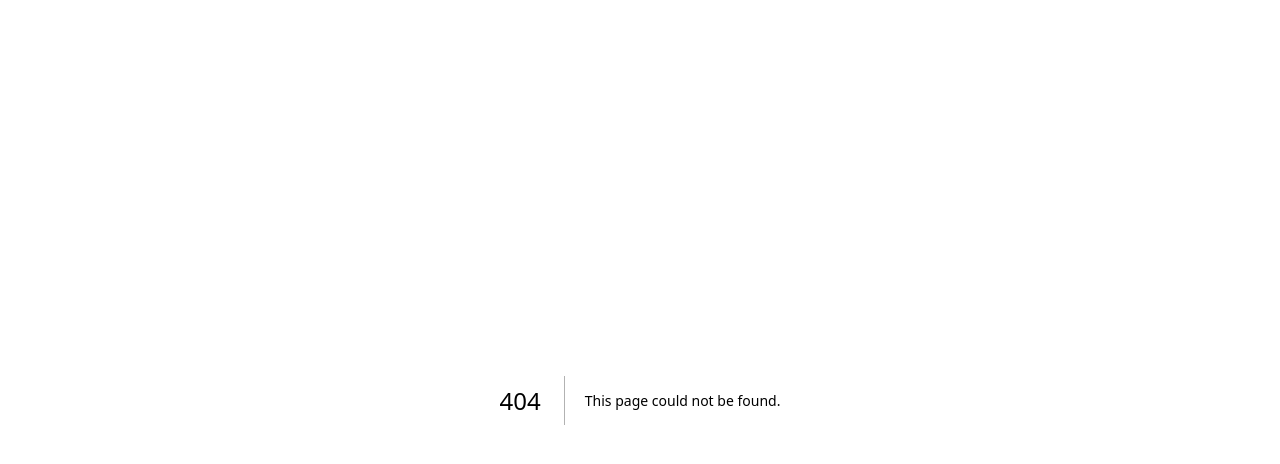
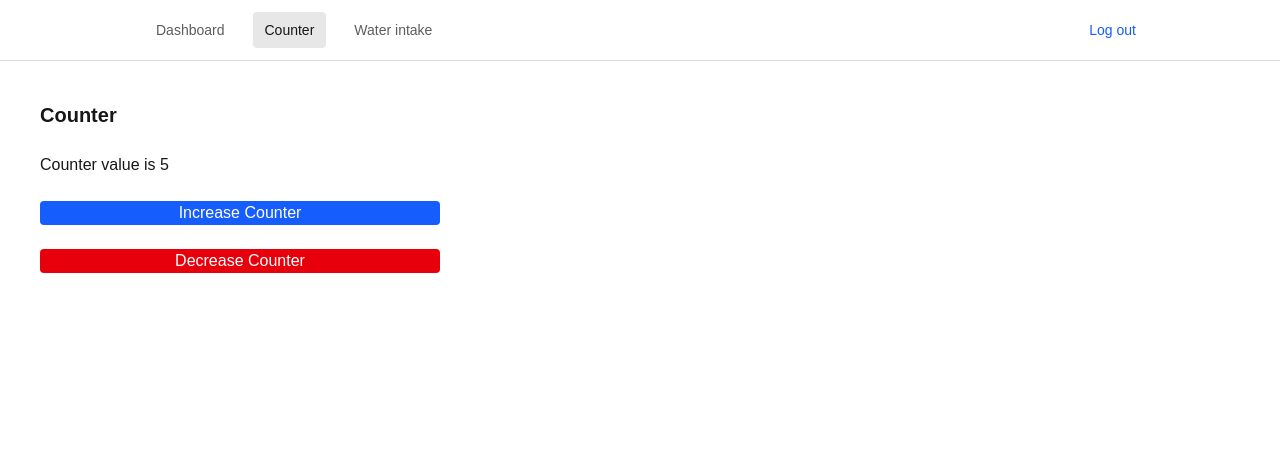
Before and after one commit to Suraj-B-Chettri/reactcounter, a Next.js app: page /counter in a window 1280 px wide. Before the commit this address had no page. Shown: the top 464 px of the page. Built offline with nearby package versions, Linux system fonts and the light colour scheme.

Commit message:
water intake and dahsboard screens added

```diff
--- /dev/null
+++ b/app/(main)/AppNav.tsx
@@ -0,0 +1,51 @@
+"use client";
+
+import Link from "next/link";
+import { usePathname } from "next/navigation";
+import { logoutAction } from "@/lib/auth-actions";
+
+const links = [
+  { href: "/", label: "Dashboard" },
+  { href: "/counter", label: "Counter" },
+  { href: "/water-intake", label: "Water intake" },
+] as const;
+
+export function AppNav() {
+  const pathname = usePathname();
+
+  return (
+    <header className="sticky top-0 z-10 border-b border-[color:var(--foreground)]/15 bg-[color:var(--background)]/80 backdrop-blur-sm">
+      <div className="mx-auto flex max-w-5xl flex-wrap items-center justify-between gap-3 px-4 py-3">
+        <nav className="flex flex-wrap items-center gap-1 sm:gap-4" aria-label="Main">
+          {links.map(({ href, label }) => {
+            const active =
+              href === "/"
+                ? pathname === "/"
+                : pathname === href || pathname.startsWith(`${href}/`);
+            return (
+              <Link
+                key={href}
+                href={href}
+                className={`rounded-sm px-3 py-2 text-sm font-medium transition-colors ${
+                  active
+                    ? "bg-[color:var(--foreground)]/10 text-[color:var(--foreground)]"
+                    : "text-[color:var(--foreground)]/70 hover:bg-[color:var(--foreground)]/5 hover:text-[color:var(--foreground)]"
+                }`}
+              >
+                {label}
+              </Link>
+            );
+          })}
+        </nav>
+        <form action={logoutAction}>
+          <button
+            type="submit"
+            className="text-sm font-medium text-blue-600 underline-offset-4 hover:underline dark:text-blue-400"
+          >
+            Log out
+          </button>
+        </form>
+      </div>
+    </header>
+  );
+}
--- /dev/null
+++ b/app/(main)/counter/page.tsx
@@ -0,0 +1,75 @@
+"use client";
+
+import { useCallback, useState } from "react";
+import CounterHistory from "@/app/CounterHistory";
+
+type HistoryItem = { id: number; value: number };
+type CounterState = { count: number; history: HistoryItem[] };
+
+export default function CounterPage() {
+  const [counterState, setCounterState] = useState<CounterState>({
+    count: 5,
+    history: [],
+  });
+  const [sum, setSum] = useState<number>(0);
+  const { count, history } = counterState;
+
+  const updateCounter = useCallback((buffer: number) => {
+    setCounterState((prevState) => {
+      const newCount = prevState?.count + buffer;
+      return {
+        count: newCount,
+        history: [...prevState?.history, { id: Date.now(), value: newCount }],
+      };
+    });
+  }, []);
+
+  const increaseCounter = useCallback(() => {
+    updateCounter(1);
+  }, [updateCounter]);
+
+  const decreaseCounter = useCallback(() => {
+    updateCounter(-1);
+  }, [updateCounter]);
+
+  const getTotalWithBuffer = useCallback(
+    (buffer: number) => {
+      const total = history.reduce((acc, record) => acc + record.value, 0);
+      setSum(total + buffer);
+    },
+    [history]
+  );
+
+  const clearHistory = useCallback(() => {
+    setCounterState((prevState) => ({ ...prevState, history: [] }));
+    setSum(0);
+  }, []);
+
+  return (
+    <div className="flex flex-col justify-center px-4 pt-10 sm:px-10">
+      <h1 className="mb-6 text-xl font-semibold">Counter</h1>
+      <div>Counter value is {count}</div>
+      <br />
+      <button
+        className="w-100 rounded-sm bg-blue-600 text-white hover:bg-blue-700 focus:ring-2 focus:ring-blue-500 focus:ring-offset-4"
+        onClick={increaseCounter}
+      >
+        Increase Counter
+      </button>
+      <br />
+      <button
+        className="w-100 rounded-sm bg-red-600 text-white hover:bg-red-700 focus:ring-2 focus:ring-red-500 focus:ring-offset-4"
+        onClick={decreaseCounter}
+      >
+        Decrease Counter
+      </button>
+
+      <CounterHistory
+        history={history}
+        sum={sum}
+        onSum={getTotalWithBuffer}
+        onClear={clearHistory}
+      />
+    </div>
+  );
+}
--- /dev/null
+++ b/app/(main)/layout.tsx
@@ -0,0 +1,14 @@
+import { AppNav } from "./AppNav";
+
+export default function MainLayout({
+  children,
+}: Readonly<{
+  children: React.ReactNode;
+}>) {
+  return (
+    <div className="flex min-h-full flex-1 flex-col">
+      <AppNav />
+      <main className="flex-1">{children}</main>
+    </div>
+  );
+}
--- /dev/null
+++ b/app/(main)/page.tsx
@@ -0,0 +1,8 @@
+export default function DashboardPage() {
+  return (
+    <div className="px-4 py-10 sm:px-10">
+      <h1 className="text-2xl font-semibold tracking-tight">Dashboard</h1>
+      <p className="mt-3 text-[color:var(--foreground)]/80">Welcome to dashboard</p>
+    </div>
+  );
+}
--- /dev/null
+++ b/app/(main)/water-intake/page.tsx
@@ -0,0 +1,19 @@
+"use client";
+import { useCallback, useEffect, useState } from "react";
+
+export default function WaterIntakePage() {
+  const [count, setCount] = useState(0);
+  const myFunc = useCallback(() => {
+    console.log(count);
+  }, [count]); // Only "new" if count changes
+
+  useEffect(()=> {
+    myFunc();
+  }, [myFunc])
+  return (
+    <div className="px-4 py-10 sm:px-10">
+      <h1 className="text-2xl font-semibold tracking-tight">Water intake</h1>
+      <p className="mt-3 text-[color:var(--foreground)]/80">Welcome to water intake</p>
+    </div>
+  );
+}
--- a/app/page.tsx
+++ /dev/null
@@ -1,71 +0,0 @@
-'use client';
-import { useCallback, useState } from "react";
-import { logoutAction } from "@/lib/auth-actions";
-import CounterHistory from "./CounterHistory";
-
-type HistoryItem = { id: number; value: number };
-type CounterState = { count: number; history: HistoryItem[] };
-
-export default function Home() {
-  const [counterState, setCounterState] = useState<CounterState>({ count: 5, history: [] });
-  const [sum, setSum] = useState<number>(0);
-  const { count, history } = counterState;
-
-  const updateCounter = useCallback((buffer: number) => {
-    setCounterState((prevState) => {
-      const newCount = prevState?.count + buffer;
-      return {
-        count: newCount,
-        history: [...prevState?.history, {id: Date.now(), value: newCount}]
-      }
-    })
-  }, [])
-
-  const increaseCounter = useCallback(() => {
-    updateCounter(1);
-  }, [updateCounter]);
-
-  const decreaseCounter = useCallback(() => {
-    updateCounter(-1);
-  }, [updateCounter]);
-
-  const getTotalWithBuffer = useCallback(
-    (buffer: number) => {
-      const total = history.reduce((acc, record) => acc + record.value, 0)
-      setSum(total + buffer);
-    },
-    [history]
-  );
-
-  const clearHistory = useCallback(() => {
-    setCounterState((prevState) => ({ ...prevState, history: [] }));
-    setSum(0);
-  }, []);
-
-  return (
-    <div className="flex flex-col justify-center pt-10 px-10">
-      <div className="flex justify-between items-center gap-4">
-        <div>Counter value is {count}</div>
-        <form action={logoutAction}>
-          <button
-            type="submit"
-            className="text-sm font-medium text-blue-600 underline-offset-4 hover:underline dark:text-blue-400"
-          >
-            Log out
-          </button>
-        </form>
-      </div>
-      <br/>
-      <button className="w-100 bg-blue-600 text-white hover:bg-blue-700 rounded-sm focus:ring-2 focus:ring-blue-500 focus:ring-offset-4" onClick={increaseCounter}>
-        Increase Counter
-      </button>
-      <br/>
-      <button className="w-100 bg-red-600 text-white hover:bg-red-700 rounded-sm focus:ring-2 focus:ring-red-500 focus:ring-offset-4"
-        onClick={decreaseCounter}>
-        Decrease Counter
-      </button>
-
-      <CounterHistory history={history} sum={sum} onSum={getTotalWithBuffer} onClear={clearHistory} />
-    </div>
-  );
-}
--- a/middleware.ts
+++ b/middleware.ts
@@ -3,10 +3,9 @@ import type { NextRequest } from "next/server";
 import { AUTH_COOKIE } from "@/lib/auth";
 
 export function middleware(request: NextRequest) {
-  console.log(request)
   const session = request.cookies.get(AUTH_COOKIE)?.value;
   const { pathname } = request.nextUrl;
-  console.log(pathname)
+
   if (pathname === "/login") {
     if (session) {
       return NextResponse.redirect(new URL("/", request.url));
@@ -14,16 +13,13 @@ export function middleware(request: NextRequest) {
     return NextResponse.next();
   }
 
-  if (pathname === "/") {
-    if (!session) {
-      return NextResponse.redirect(new URL("/login", request.url));
-    }
-    return NextResponse.next();
+  if (!session) {
+    return NextResponse.redirect(new URL("/login", request.url));
   }
 
   return NextResponse.next();
 }
 
 export const config = {
-  matcher: ["/", "/login"],
+  matcher: ["/", "/login", "/counter", "/water-intake"],
 };
```
